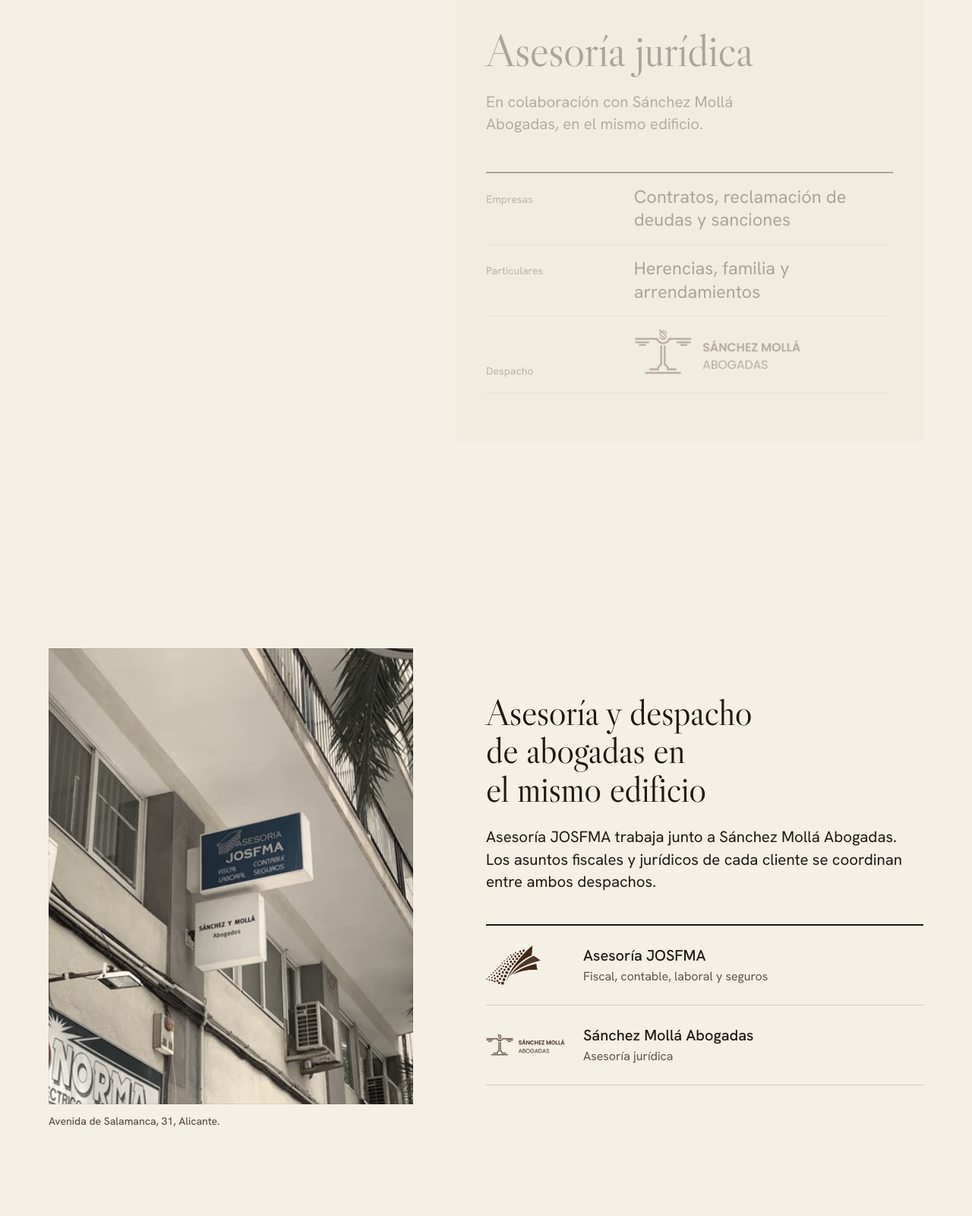
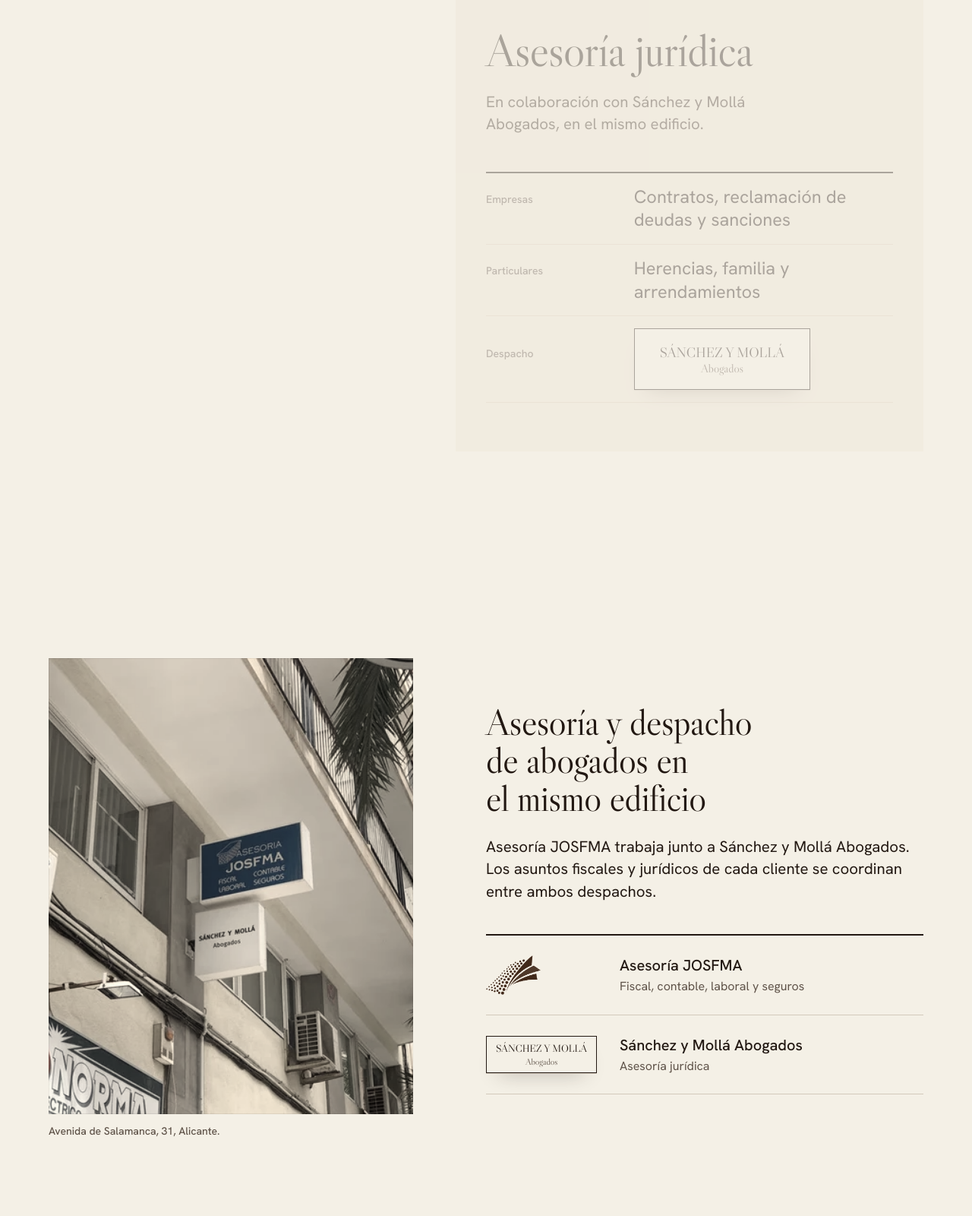
Before and after one commit to MakeWeb0/asesoria-josfma, a plain HTML site: page index.html in a window 1280 px wide. Shown: the part 3620-5220 px from the top of the page at 76% size. Drawn offline with Linux system fonts and the light colour scheme.

Commit message:
Sánchez y Mollá Abogados con placa como el rótulo y animación de giro

```diff
--- a/assets/css/style.css
+++ b/assets/css/style.css
@@ -148,7 +148,16 @@ html:not(.js) .nav__next, html:not(.js) .nav__ink { display: none; }
 .sheet__rows dt { font-size: var(--text-sm); font-weight: 500; color: var(--color-muted); }
 .sheet__rows dd { margin: 0; font-size: var(--text-title); font-weight: 400; line-height: 1.3; color: var(--color-ink); }
 .sheet__rows dd.mono { font-size: var(--text-lg); }
-.sheet__logo { width: 220px; height: auto; }
+.placa { display: inline-grid; justify-items: center; gap: 0.15em; padding: 0.85em 1.4em 0.75em; background: var(--color-paper); border: 1px solid var(--color-rule-ink); box-shadow: 0 1px 0 var(--color-rule), 0 14px 28px -18px color-mix(in oklab, var(--color-ink) 45%, transparent); font-family: var(--font-display); color: var(--color-ink); line-height: 1.1; white-space: nowrap; }
+.placa__wordmark { font-weight: 400; font-size: 1.15rem; }
+.placa__s { font-size: 0.95rem; color: var(--color-muted); }
+.placa--s { padding: 0.6em 0.75em 0.5em; justify-self: start; }
+.placa--s .placa__wordmark { font-size: 0.84rem; }
+.placa--s .placa__s { font-size: 0.72rem; }
+.js .placa[data-reveal], .js .portal__pair[data-reveal] .portal__sign { transform-origin: 0 50%; transform: perspective(700px) rotateY(-64deg); opacity: 0; transition: transform 1300ms var(--ease-out), opacity 700ms var(--ease-out); transition-delay: var(--d, 0ms); }
+.js .portal__pair[data-reveal] li + li .portal__sign { --d: 220ms; }
+.js .placa[data-reveal].is-in, .js .portal__pair[data-reveal].is-in .portal__sign { transform: none; opacity: 1; }
+@media (prefers-reduced-motion: reduce) { .js .placa[data-reveal], .js .portal__pair[data-reveal] .portal__sign { transform: none; opacity: 1; transition: none; } }
 
 @supports (animation-timeline: view()) {
   @media (prefers-reduced-motion: no-preference) and (min-width: 60rem) {
@@ -167,9 +176,8 @@ html:not(.js) .nav__next, html:not(.js) .nav__ink { display: none; }
 .portal__text { display: grid; gap: var(--space-lg); }
 .portal__text h2 { max-width: 16ch; }
 .portal__pair { list-style: none; margin: var(--space-md) 0 0; padding: 0; border-top: var(--rule-ink) solid var(--color-rule-ink); }
-.portal__pair li { display: grid; grid-template-columns: 6.5rem minmax(0, 1fr); gap: var(--space-lg); align-items: center; padding-block: var(--space-lg); border-bottom: 1px solid var(--color-rule); }
+.portal__pair li { display: grid; grid-template-columns: 9.5rem minmax(0, 1fr); gap: var(--space-lg); align-items: center; padding-block: var(--space-lg); border-bottom: 1px solid var(--color-rule); }
 .portal__pair img { width: 72px; height: auto; }
-.portal__pair img.portal__sm { width: 104px; }
 .portal__pair b { display: block; font-weight: 500; font-size: var(--text-lg); color: var(--color-ink); }
 .portal__pair p { color: var(--color-muted); }
 
--- a/index.html
+++ b/index.html
@@ -35,7 +35,7 @@
       "@type": "AccountingService",
       "@id": "#asesoria",
       "name": "Asesoría JOSFMA",
-      "description": "Asesoría fiscal, contable, laboral y de seguros en Alicante para empresas, autónomos y particulares, con asesoría jurídica en colaboración con Sánchez Mollá Abogadas.",
+      "description": "Asesoría fiscal, contable, laboral y de seguros en Alicante para empresas, autónomos y particulares, con asesoría jurídica en colaboración con Sánchez y Mollá Abogados.",
       "url": "./",
       "logo": "assets/img/logo-josfma.png",
       "image": ["assets/img/portal.webp", "assets/img/og-josfma.jpg"],
@@ -64,7 +64,7 @@
           { "@type": "Offer", "itemOffered": { "@type": "Service", "name": "Asesoría contable", "description": "Llevanza de la contabilidad, cierre del ejercicio y cuentas anuales en el Registro Mercantil." } },
           { "@type": "Offer", "itemOffered": { "@type": "Service", "name": "Asesoría laboral", "description": "Nóminas, seguros sociales, contratación, altas y bajas en la Seguridad Social." } },
           { "@type": "Offer", "itemOffered": { "@type": "Service", "name": "Seguros", "description": "Seguros para empresas, profesionales y particulares, y gestión de siniestros." } },
-          { "@type": "Offer", "itemOffered": { "@type": "Service", "name": "Asesoría jurídica", "description": "En colaboración con Sánchez Mollá Abogadas, en el mismo edificio." } }
+          { "@type": "Offer", "itemOffered": { "@type": "Service", "name": "Asesoría jurídica", "description": "En colaboración con Sánchez y Mollá Abogados, en el mismo edificio." } }
         ]
       }
     },
@@ -221,11 +221,11 @@
 
       <article class="sheet sheet--juridica" id="juridica" data-sheet>
         <h3 class="sheet__title">Asesoría jurídica</h3>
-        <p class="sheet__lead">En colaboración con Sánchez Mollá Abogadas, en el mismo edificio.</p>
+        <p class="sheet__lead">En colaboración con Sánchez y Mollá Abogados, en el mismo edificio.</p>
         <dl class="sheet__rows">
           <div><dt>Empresas</dt><dd>Contratos, reclamación de deudas y sanciones</dd></div>
           <div><dt>Particulares</dt><dd>Herencias, familia y arrendamientos</dd></div>
-          <div><dt>Despacho</dt><dd><img class="sheet__logo" src="assets/img/sanchez-molla.png" width="500" height="138" alt="Sánchez Mollá Abogadas" loading="lazy"></dd></div>
+          <div><dt>Despacho</dt><dd><span class="placa" role="img" aria-label="Sánchez y Mollá Abogados" data-reveal><span class="placa__wordmark">SÁNCHEZ Y MOLLÁ</span><span class="placa__s">Abogados</span></span></dd></div>
         </dl>
       </article>
     </div>
@@ -235,22 +235,22 @@
 <section class="portal" id="juridico" aria-labelledby="juridico-title">
   <div class="container portal__grid">
     <figure class="portal__photo" data-reveal>
-      <div class="portal__frame" data-slot="portal" data-alt="La fachada de la avenida de Salamanca 31 con los rótulos de Asesoría JOSFMA y Sánchez Mollá Abogadas">
-        <img src="assets/img/portal.webp" srcset="assets/img/portal-640.webp 640w, assets/img/portal.webp 1024w" sizes="(min-width: 60rem) 40vw, 100vw" width="1024" height="768" alt="Fachada de Asesoría JOSFMA y Sánchez Mollá Abogados en la avenida de Salamanca 31, Alicante" loading="lazy" style="object-position: 58% 40%">
+      <div class="portal__frame" data-slot="portal" data-alt="La fachada de la avenida de Salamanca 31 con los rótulos de Asesoría JOSFMA y Sánchez y Mollá Abogados">
+        <img src="assets/img/portal.webp" srcset="assets/img/portal-640.webp 640w, assets/img/portal.webp 1024w" sizes="(min-width: 60rem) 40vw, 100vw" width="1024" height="768" alt="Fachada de Asesoría JOSFMA y Sánchez y Mollá Abogados en la avenida de Salamanca 31, Alicante" loading="lazy" style="object-position: 58% 40%">
       </div>
       <figcaption>Avenida de Salamanca, 31, Alicante.</figcaption>
     </figure>
     <div class="portal__text">
-      <h2 id="juridico-title">Asesoría y despacho de abogadas en el mismo edificio</h2>
-      <p class="lead">Asesoría JOSFMA trabaja junto a Sánchez Mollá Abogadas. Los asuntos fiscales y jurídicos de cada cliente se coordinan entre ambos despachos.</p>
-      <ul class="portal__pair">
+      <h2 id="juridico-title">Asesoría y despacho de abogados en el mismo edificio</h2>
+      <p class="lead">Asesoría JOSFMA trabaja junto a Sánchez y Mollá Abogados. Los asuntos fiscales y jurídicos de cada cliente se coordinan entre ambos despachos.</p>
+      <ul class="portal__pair" data-reveal>
         <li>
-          <img src="assets/img/josfma-mark.png" width="527" height="378" alt="" loading="lazy">
+          <img class="portal__sign" src="assets/img/josfma-mark.png" width="527" height="378" alt="" loading="lazy">
           <p><b>Asesoría JOSFMA</b>Fiscal, contable, laboral y seguros</p>
         </li>
         <li>
-          <img src="assets/img/sanchez-molla.png" width="500" height="138" alt="" loading="lazy" class="portal__sm">
-          <p><b>Sánchez Mollá Abogadas</b>Asesoría jurídica</p>
+          <span class="portal__sign placa placa--s" aria-hidden="true"><span class="placa__wordmark">SÁNCHEZ Y MOLLÁ</span><span class="placa__s">Abogados</span></span>
+          <p><b>Sánchez y Mollá Abogados</b>Asesoría jurídica</p>
         </li>
       </ul>
     </div>
@@ -325,7 +325,7 @@
   <div class="container footer__grid">
     <div class="footer__brand">
       <img class="footer__mark" src="assets/img/josfma-wordmark.png" width="1443" height="452" alt="Asesoría JOSFMA" loading="lazy">
-      <p>Asesoría fiscal, contable, laboral y de seguros en Alicante. Asesoría jurídica en colaboración con Sánchez Mollá Abogadas.</p>
+      <p>Asesoría fiscal, contable, laboral y de seguros en Alicante. Asesoría jurídica en colaboración con Sánchez y Mollá Abogados.</p>
     </div>
     <address class="footer__nap">
       <b>Asesoría JOSFMA</b>
```
Also changed, not shown: privacidad.html (+1 -1 lines), assets/img/sanchez-molla.png (deleted).
